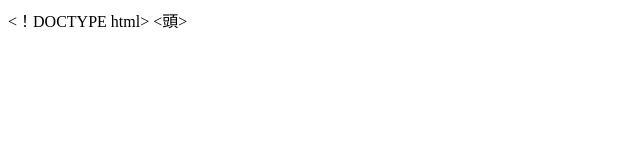
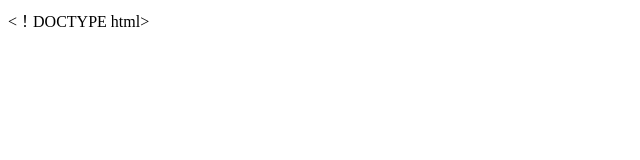
Before and after one commit to sara-kinako/kinako.github.io, a plain HTML site: page index.html in a window 1280 px wide. Shown: the full height of the page, 0-640 px from the left. Drawn offline with Linux system fonts and the light colour scheme.

Commit message:
Update index.html

```diff
--- a/index.html
+++ b/index.html
@@ -1,6 +1,6 @@
 <！DOCTYPE html>
 <html>
-<頭>
+<head>
   <meta charset = "utf-8">
   <meta name = "viewport" content = "width = device-width、initial-scale = 1.0">
   <title> Progate </ title>
```
